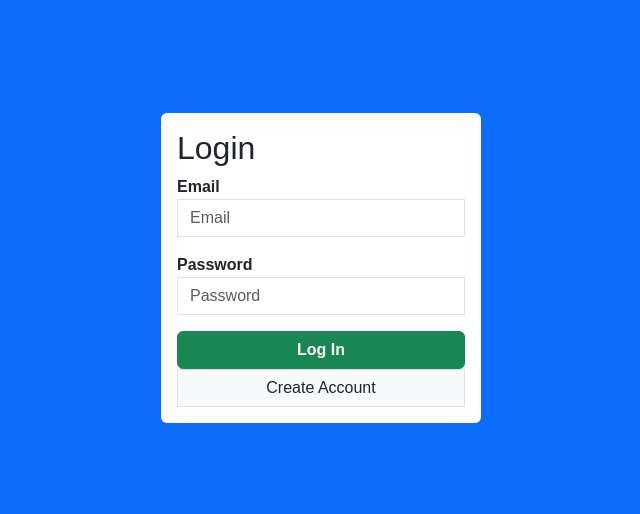
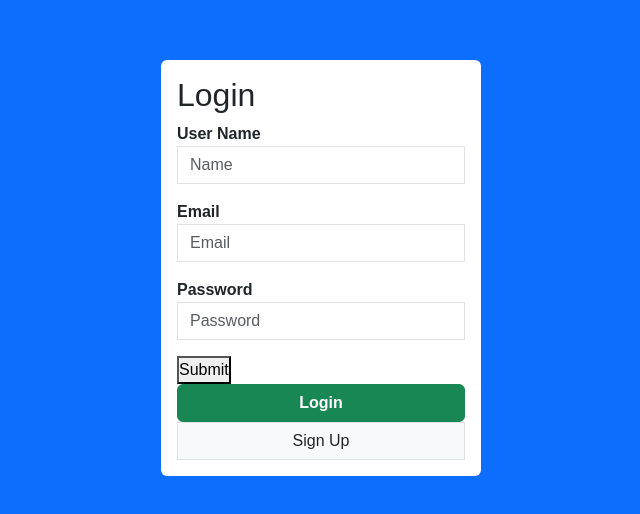
Before and after one commit to DylanSTucker/MyShelf, a React (Vite) app: page / in a window 1280 px wide. Shown: the part 132-646 px from the top of the page, without its empty margins (319-959 px from the left). Built offline with nearby package versions, Linux system fonts and the light colour scheme.

Commit message:
combined the login/signup into one page and functionality for signing up/in is working

```diff
--- a/src/App.tsx
+++ b/src/App.tsx
@@ -42,8 +42,7 @@ We should probably make the login/signup into one page
       {/*<Navbar />*/}
       <Routes>
         {authToken && <Route path="/" element={<Home itemInfo={itemInfo} />} />}
-        {!authToken && <Route path="/" element={<Login />} />}
-        {!authToken && <Route path="/signup" element={<SignUp />} />}
+        {!authToken && <Route path="/" element={<SignUp />} />}
 
         {/*Using '!' is not a good solution.
         It tells typescript that 'tasks' will not be null, but it could be in some instances. Find a better solution */}
--- a/src/Components/Navbar/Navbar.tsx
+++ b/src/Components/Navbar/Navbar.tsx
@@ -1,4 +1,5 @@
 import "./Navbar.css";
+import { useCookies } from "react-cookie";
 
 type Props = {
   search: string;
@@ -11,6 +12,14 @@ type Props = {
 };
 
 const Navbar = (props: Props) => {
+  const [cookies, setCookies, removeCookie] = useCookies(undefined);
+
+  const signOut = () => {
+    removeCookie("Email");
+    removeCookie("AuthToken");
+    window.location.reload();
+  };
+
   const handleChange = (e: { target: { value: string } }) => {
     props.setSearch(e.target.value);
     props.setShelf(false);
@@ -54,7 +63,7 @@ const Navbar = (props: Props) => {
       <div className="nav-right flex-div">
         <i className="fa-solid fa-moon fa-xl" />
         <i className="fa-solid fa-gear fa-xl" />
-        <div className="user-icon">
+        <div className="user-icon" onClick={() => signOut()}>
           <i className="fa-solid fa-user fa-xl" />
         </div>
       </div>
--- a/src/Pages/Login-Signup/SignUp.tsx
+++ b/src/Pages/Login-Signup/SignUp.tsx
@@ -1,9 +1,11 @@
 import { useState } from "react";
 import { Link } from "react-router-dom";
 import { useCookies } from "react-cookie";
+import e from "express";
 
 const SignUp = () => {
   const [cookies, setCookie, removeCookie] = useCookies(undefined);
+  const [isLogin, setIsLogin] = useState(true);
   const [userName, setUserName] = useState("");
   const [email, setEmail] = useState("");
   const [password, setPassword] = useState("");
@@ -11,13 +13,19 @@ const SignUp = () => {
   const [error, setError] = useState("");
 
   console.log(cookies);
+  const viewLogin = (e: { preventDefault: () => void }, status: boolean) => {
+    e.preventDefault();
+    setError("");
+    setIsLogin(status);
+  };
+  console.log(isLogin);
 
   const handleSubmit = async (
     e: { preventDefault: () => void },
     endpoint: string
   ) => {
     e.preventDefault();
-    if (password != confirmPassword) {
+    if (!isLogin && password != confirmPassword) {
       setError("Make sure passwords match!");
       return;
     }
@@ -44,7 +52,7 @@ const SignUp = () => {
   return (
     <div className="d-flex justify-content-center align-items-center bg-primary vh-100">
       <div className="bg-white p-3 rounded w-25">
-        <h2>Sign-Up</h2>
+        <h2>{isLogin ? "Login" : "Sign-Up"}</h2>
         <form>
           <div className="mb-3">
             <label htmlFor="name">
@@ -79,6 +87,7 @@ const SignUp = () => {
               onChange={(e) => setPassword(e.target.value)}
             />
           </div>
+          {!isLogin && (
             <div className="mb-3">
               <label htmlFor="confirmPassword">
                 <strong>Confirm Password</strong>
@@ -90,19 +99,35 @@ const SignUp = () => {
                 onChange={(e) => setConfirmPassword(e.target.value)}
               />
             </div>
+          )}
           {error && <p>{error}</p>}
           <button
-            className="btn btn-success w-100"
-            onClick={(e) => handleSubmit(e, "signup")}
+            type="submit"
+            onClick={(e) => handleSubmit(e, isLogin ? "login" : "signup")}
           >
-            <strong>Sign Up</strong>
+            Submit
           </button>
-          <Link
-            to="/"
-            className="btn btn-default border w-100 bg-light rounded-0 text-decoration-none"
+          <button
+            className={
+              isLogin
+                ? "btn w-100 btn-success"
+                : "btn btn-default border w-100 bg-light rounded-0 text-decoration-none"
+            }
+            //onClick={(e) => handleSubmit(e, "signup")}
+            onClick={(e) => viewLogin(e, false)}
           >
-            Login
-          </Link>
+            <strong>Login</strong>
+          </button>
+          <button
+            className={
+              isLogin
+                ? "btn btn-default border w-100 bg-light rounded-0 text-decoration-none"
+                : "btn w-100 btn-success"
+            }
+            onClick={(e) => viewLogin(e, true)}
+          >
+            Sign Up
+          </button>
         </form>
       </div>
     </div>
```
Lines whose indentation alone changed are shown as unchanged.
